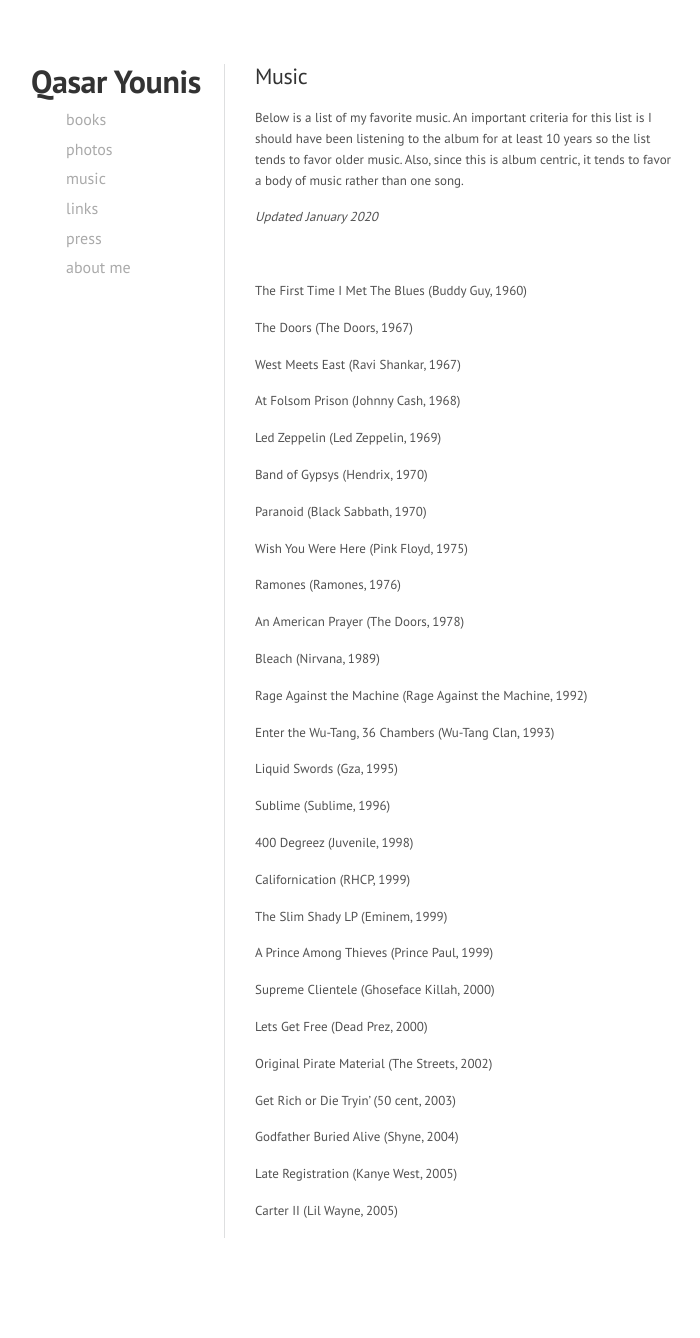
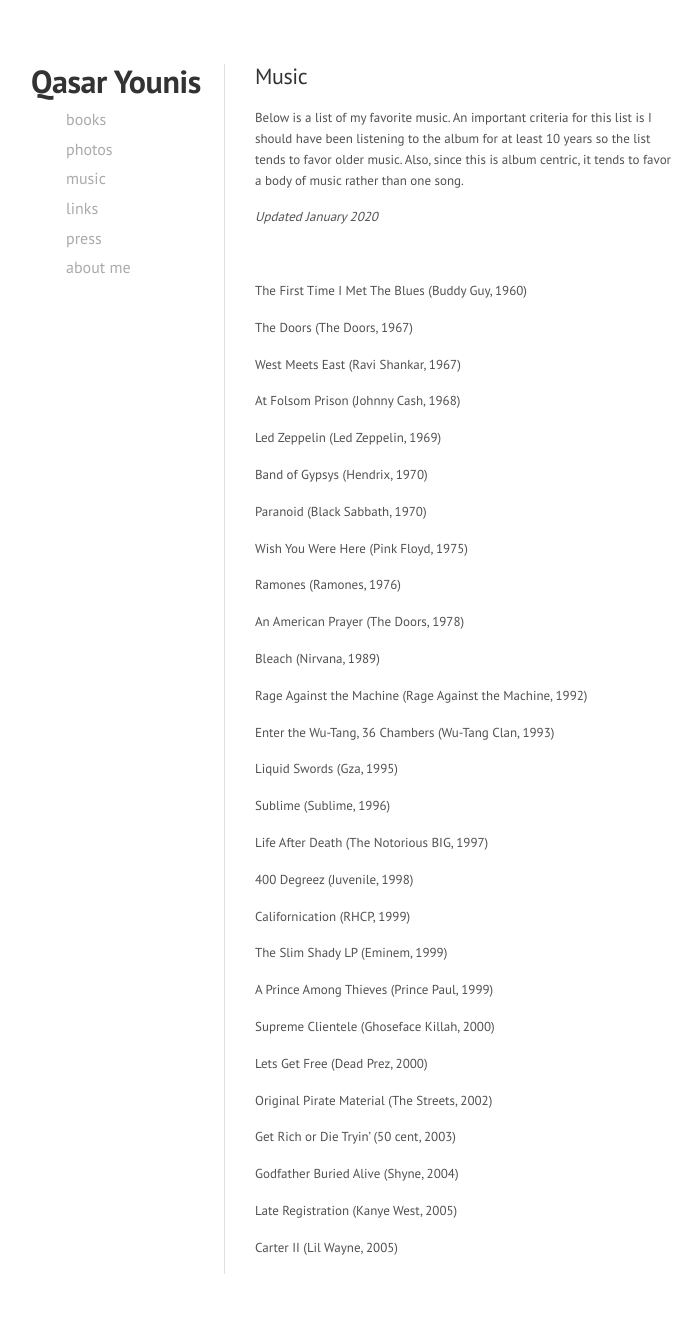
Before and after one commit to qasar/qasar.github.io, a Jekyll site: the page built from music.md, in a window 1280 px wide. Shown: the whole page, without its empty margins (35-735 px from the left). Built offline with Jekyll 4.4.1, drawn with Linux system fonts in a browser that asks for light colours; before the commit the page ends 1302 px from its top, so only the background shows below that.

Commit message:
Update music.md

```diff
--- a/music.md
+++ b/music.md
@@ -39,6 +39,8 @@
 
 Sublime (Sublime, 1996)
 
+Life After Death (The Notorious BIG, 1997)
+
 400 Degreez (Juvenile, 1998)
 
 Californication (RHCP, 1999)
```
